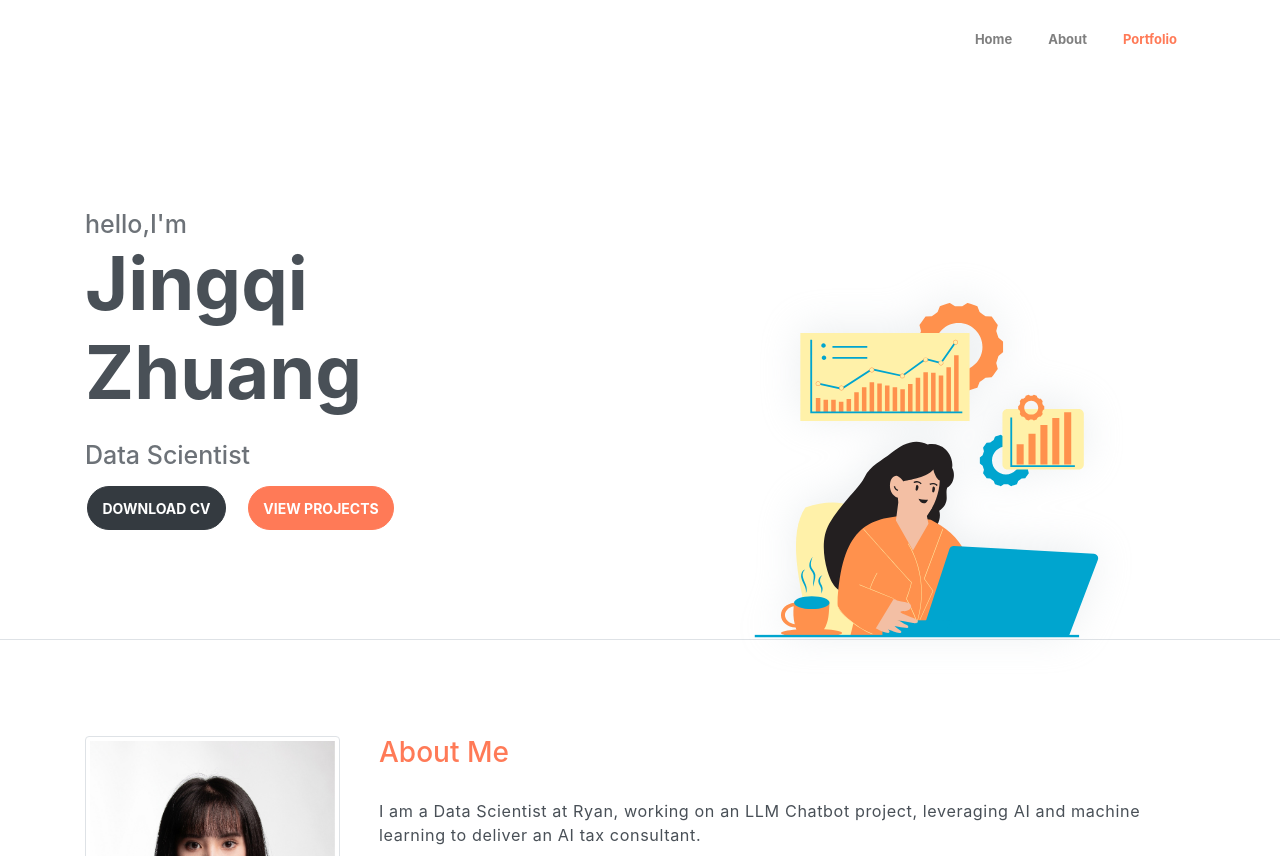
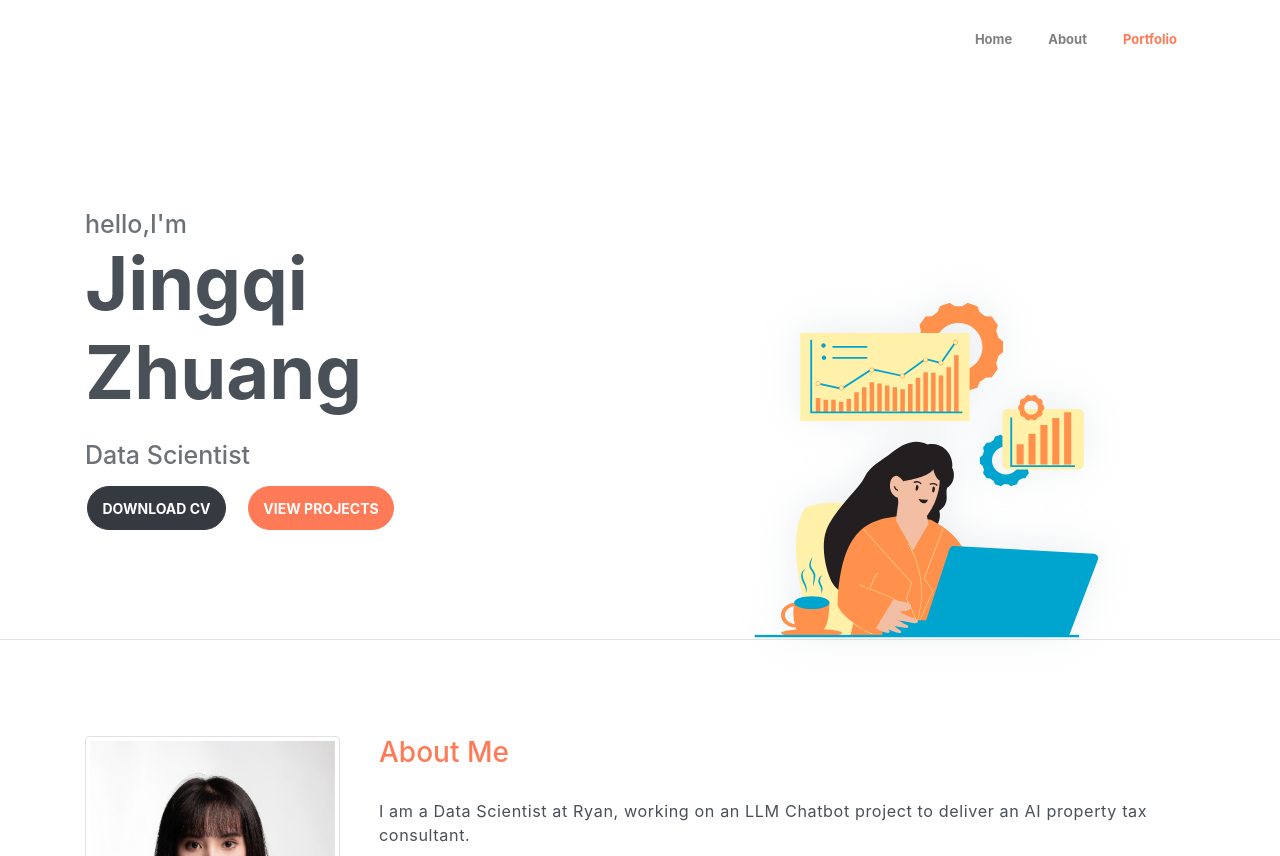
Before and after one commit to jingqi-zhuang/portfolio, a plain HTML site: page index.html in a window 1280 px wide. Shown: the top 856 px of the page. Drawn offline with Linux system fonts and the light colour scheme.

Commit message:
Add files via upload

```diff
--- a/index.html
+++ b/index.html
@@ -72,7 +72,7 @@
                 <div class="pl-md-4 col-md-9">
                     <h6 class="title" style="color: #ff7a57;">About Me</h6>
                     <br>
-                    <p>I am a Data Scientist at Ryan, working on an LLM Chatbot project, leveraging AI and machine learning to deliver an AI tax consultant.
+                    <p>I am a Data Scientist at Ryan, working on an LLM Chatbot project to deliver an AI property tax consultant.
                     </p>
                     <p>Currently pursuing my Master of Management Analytics at Rotman, I am passionate about bridging data science and business impact. With a strong foundation in Statistics and Economics, I excel at transforming large datasets into actionable strategic insights.
                     </p>
```
